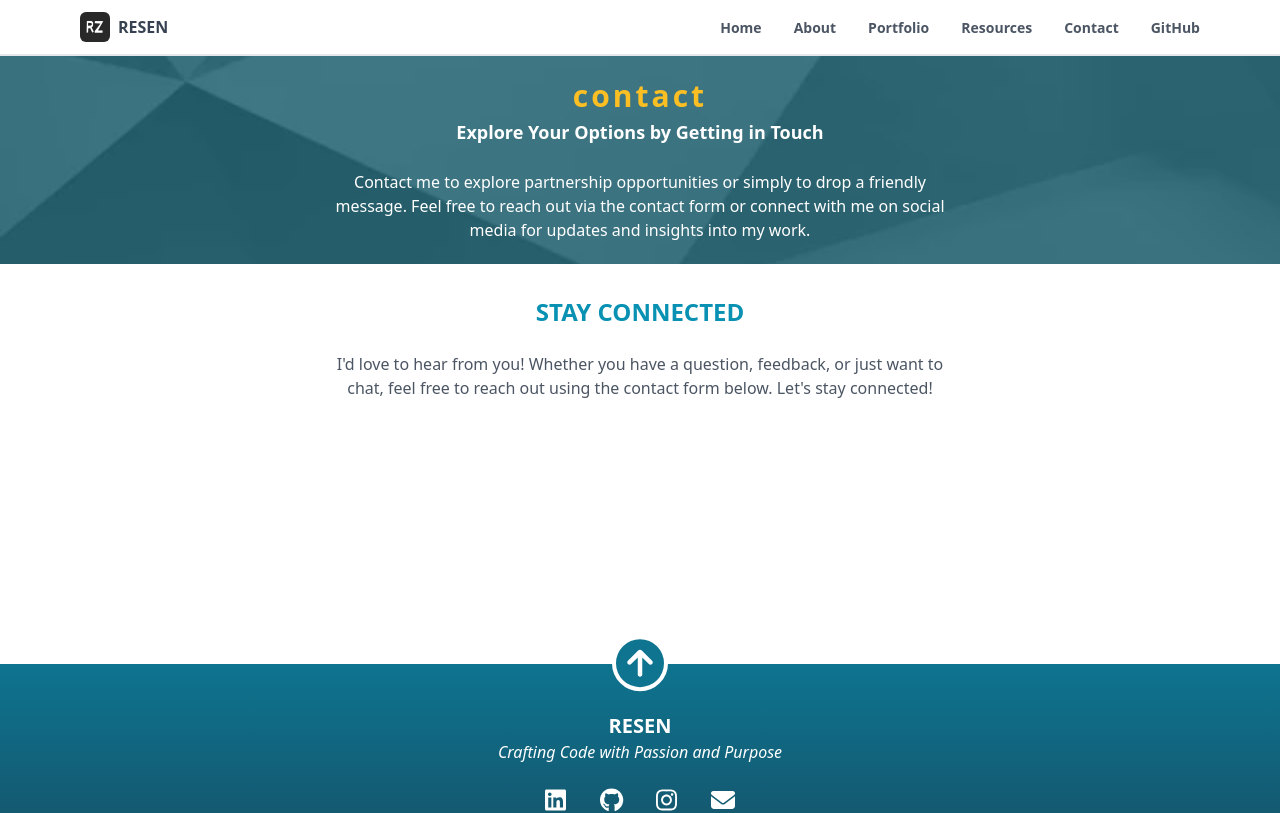
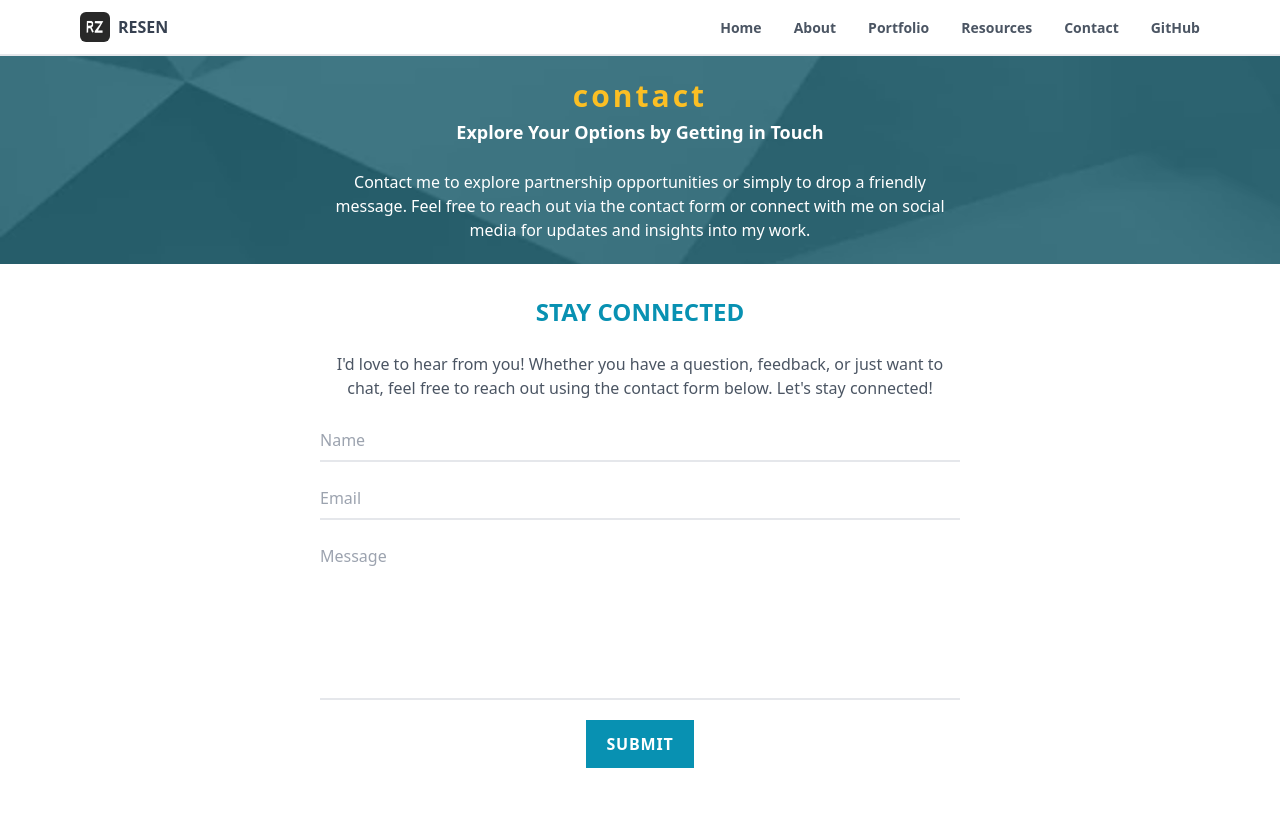
Before and after one commit to resenzhu/nextjs, a Next.js app: page /contact in a window 1280 px wide. Shown: the top 813 px of the page. Built offline with nearby package versions, Linux system fonts and the light colour scheme; what tailwindcss-animated would draw is missing.

Commit message:
update input

```diff
--- a/src/components/main/contact/form/input.tsx
+++ b/src/components/main/contact/form/input.tsx
@@ -1,3 +1,7 @@
+'use client';
+
+import {type ChangeEvent, type FormEvent, useState} from 'react';
+
 type InputProps = {
   label: {
     name: string;
@@ -7,9 +11,115 @@ type InputProps = {
   };
 };
 
-const Input = ({label}: InputProps): JSX.Element => (
-  <form></form>
-);
+type Form = {
+  name: string;
+  email: string;
+  message: string;
+};
 
-export type {InputProps};
+const Input = ({label}: InputProps): JSX.Element => {
+  const [form, setForm] = useState<Form>({name: '', email: '', message: ''});
+
+  const handleUpdateForm = (
+    event: ChangeEvent<HTMLInputElement | HTMLTextAreaElement>
+  ): void => {
+    const property = event.target.id as keyof Form;
+    const {value} = event.target;
+    if (form[property] !== value) {
+      setForm({
+        ...form,
+        [property]: value
+      });
+    }
+  };
+
+  const handleTrimForm = (
+    event: ChangeEvent<HTMLInputElement | HTMLTextAreaElement>
+  ): void => {
+    const property = event.target.id as keyof Form;
+    const {value} = event.target;
+    if (form[property] !== value.trim()) {
+      setForm({
+        ...form,
+        [property]: value.trim()
+      });
+    }
+  };
+
+  const handleSubmitForm = (event: FormEvent<HTMLFormElement>): void => {
+    event.preventDefault();
+  };
+
+  return (
+    <form
+      className='flex flex-col justify-center space-y-5'
+      onSubmit={(event): void => handleSubmitForm(event)}
+    >
+      <div className='flex flex-col text-start'>
+        {form.name.length !== 0 && (
+          <label
+            className='font-semibold'
+            htmlFor='name'
+          >
+            {label.name}
+          </label>
+        )}
+        <input
+          className='border-b-2 pb-2 pt-1 outline-0'
+          id='name'
+          type='text'
+          placeholder={label.name}
+          value={form.name}
+          onChange={(event): void => handleUpdateForm(event)}
+          onBlur={(event): void => handleTrimForm(event)}
+        />
+      </div>
+      <div className='flex flex-col text-start'>
+        {form.email.length !== 0 && (
+          <label
+            className='font-semibold'
+            htmlFor='email'
+          >
+            {label.email}
+          </label>
+        )}
+        <input
+          className='border-b-2 pb-2 pt-1 outline-0'
+          id='email'
+          type='text'
+          placeholder={label.email}
+          value={form.email}
+          onChange={(event): void => handleUpdateForm(event)}
+          onBlur={(event): void => handleTrimForm(event)}
+        />
+      </div>
+      <div className='flex flex-col text-start'>
+        {form.message.length !== 0 && (
+          <label
+            className='font-semibold'
+            htmlFor='message'
+          >
+            {label.message}
+          </label>
+        )}
+        <textarea
+          className='min-h-[20vh] resize-none border-b-2 pb-2 pt-1 outline-0'
+          id='message'
+          placeholder={label.message}
+          value={form.message}
+          onChange={(event): void => handleUpdateForm(event)}
+          onBlur={(event): void => handleTrimForm(event)}
+        />
+      </div>
+      <button
+        className='place-self-center bg-cyan-600 px-5 py-3 font-bold tracking-wider text-white duration-150 active:bg-cyan-700'
+        type='submit'
+      >
+        {label.submit}
+      </button>
+    </form>
+  );
+};
+
+export type {InputProps, Form};
 export default Input;
```
